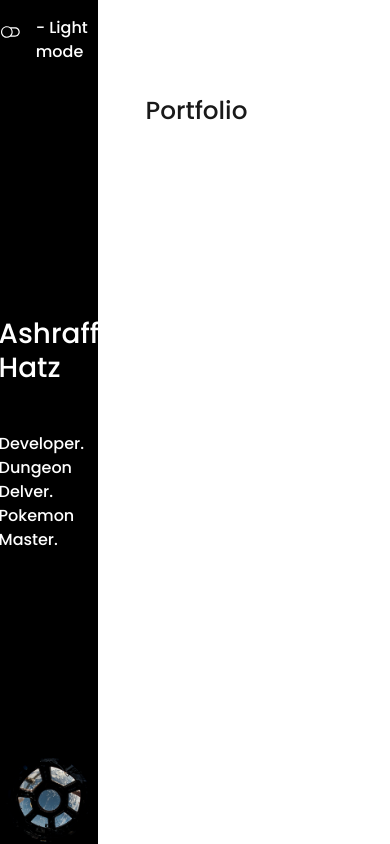
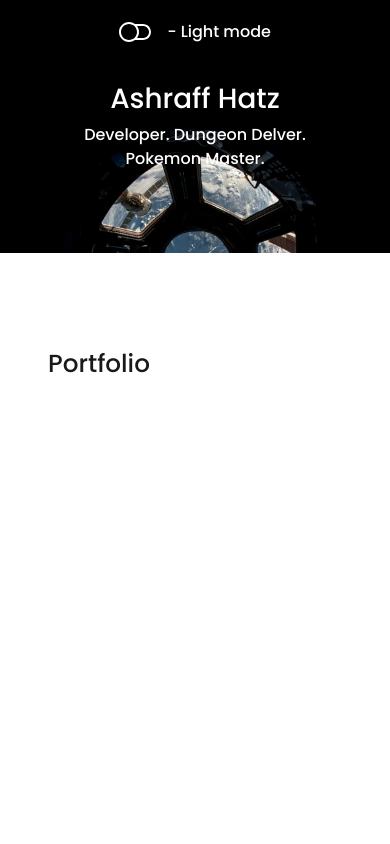
Before and after one commit to First-Derivative/ashhatz, a React (Create React App) app in the folder frontend/: page / in a window 390 px wide. Built offline with nearby package versions, Linux system fonts and the light colour scheme.

Commit message:
Add mobile support for SideBar styling

```diff
--- a/frontend/src/components/SideBar.css
+++ b/frontend/src/components/SideBar.css
@@ -8,3 +8,31 @@
   padding-left: 0;
   padding-right: 0;
 }
+
+#sidebar-content {
+  min-height: 100vh;
+}
+
+@media (max-width: 500px) {
+
+  #space-banner {
+    display: none;
+  }
+
+  #sidebar-content {
+    background-image: url('../assets/space.png');
+    /* background-size: 239.5px 213px ; */
+    /* background-position: 50% 350%; */
+    background-size: 316.14px 281.16px  ;
+    background-position: 50% -450%;
+    background-repeat: no-repeat;
+  }
+
+  #sidebar-container, #sidebar-container > * {
+    max-height: 30vh;
+  }
+
+  #sidebar-content {
+    min-height: 30vh;
+  }
+}
--- a/frontend/src/components/SideBar.js
+++ b/frontend/src/components/SideBar.js
@@ -13,14 +13,14 @@ function SideBar() {
   }
   return (
 
-      <div className="col-3 vh-100 " id='sidebar-container'>
-        <div className='d-flex flex-column min-vh-100 justify-content-between align-items-center'>
+      <div className="col-12 col-sm-3" id='sidebar-container'>
+        <div className='d-flex flex-column justify-content-between align-items-center' id="sidebar-content">
           <DarkmodeSwitch />
-          <div className='my-auto mx-0 mx-sm-5' style={darkStyle}>
-            <div className="h1 mt-5">
+          <div className='text-center my-0 mb-5 my-sm-auto mx-0 mx-sm-5' style={darkStyle}>
+            <div className="h1 mt-0 mt-sm-5">
               Ashraff Hatz
             </div>
-            <div className="p mt-5 ">
+            <div className="p mt-0 mt-sm-5 mx-5 ">
               Developer.
               Dungeon Delver.
               Pokemon Master.
@@ -28,7 +28,7 @@ function SideBar() {
           </div>
 
           <div className=''>
-            <img src={space_small} alt="The Final Frontier" className="img-fluid" />
+            <img src={space_small} alt="The Final Frontier" className="img-fluid" id="space-banner" />
           </div>
         </div>
       </div>
```
